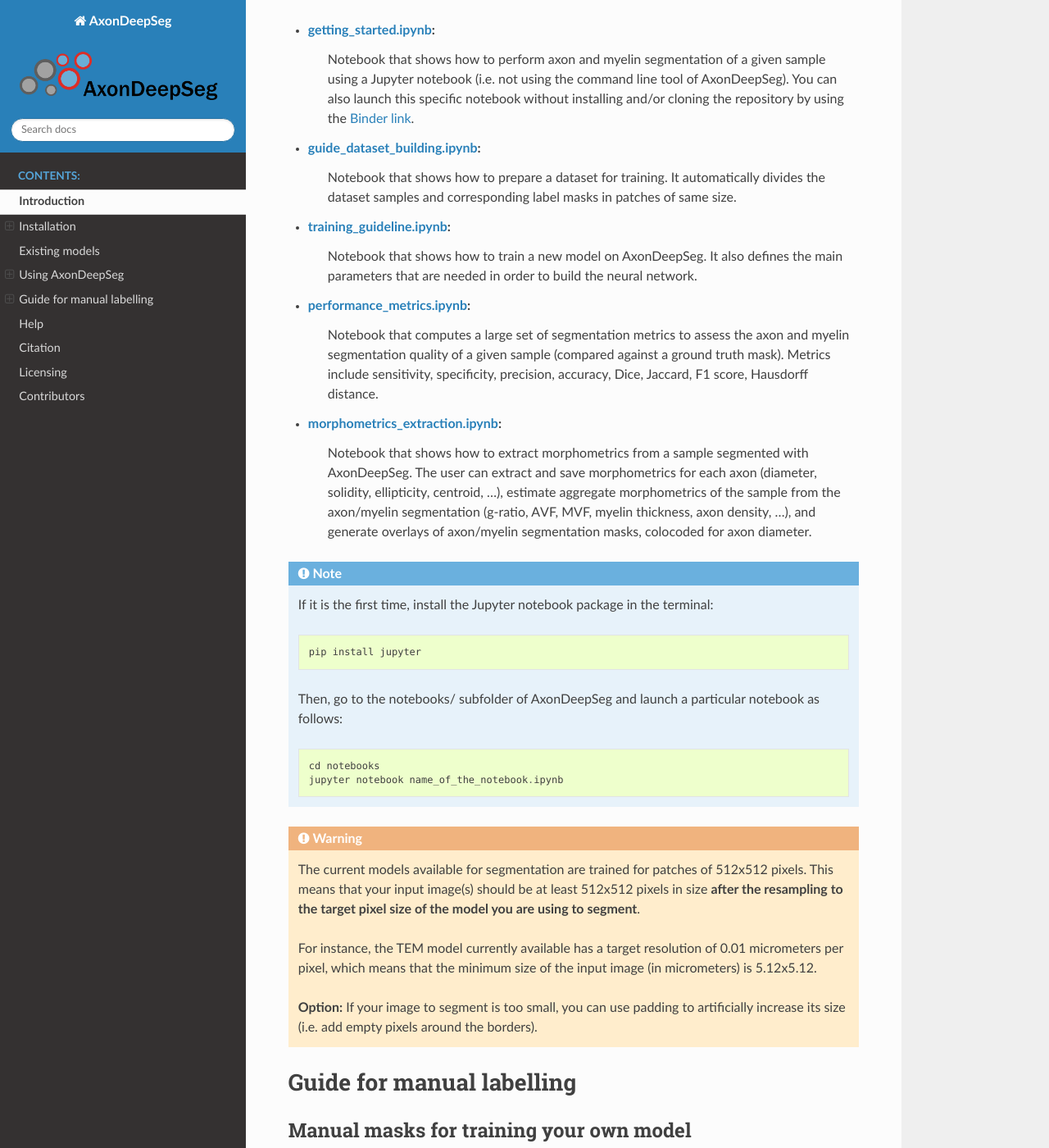
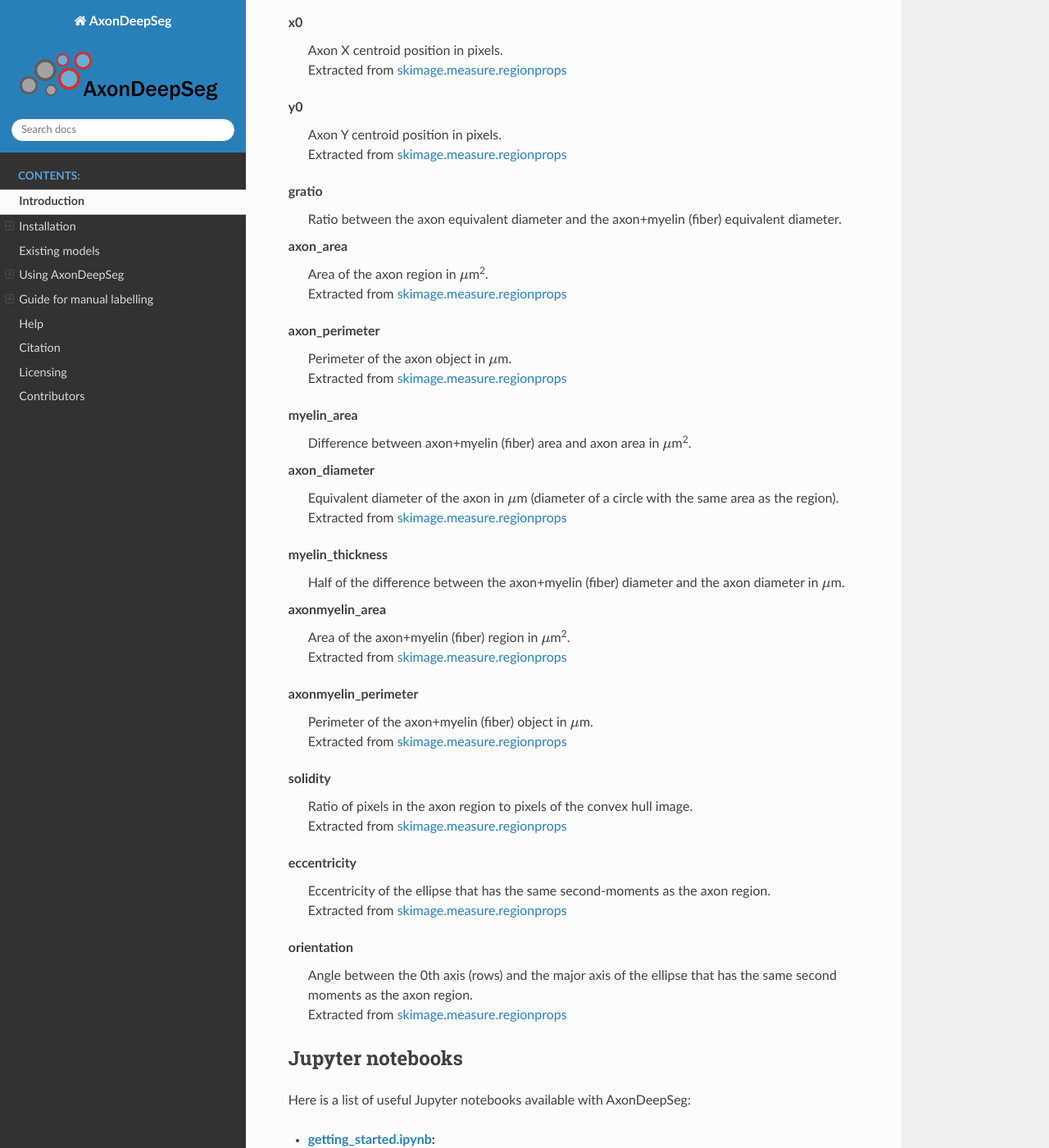
Before and after one commit to axondeepseg/axondeepseg, a Sphinx documentation site: the page built from docs/source/documentation.rst, in a window 1280 px wide and 1400 px high, scrolled down 12208 px. Shown: the whole window at 82% size. Built offline with Sphinx 7.4.7 and the Read the Docs theme 2.0.0, drawn with Linux system fonts in a browser that asks for light colours; some of the changed text lies outside the part shown.

Commit message:
documentation.rst: Add morpho file columns descriptions

```diff
--- a/docs/source/documentation.rst
+++ b/docs/source/documentation.rst
@@ -359,6 +359,49 @@
     ---- pixel_size_in_micrometer.txt
     ---- axon_morphometrics.xlsx
 
+Morphometrics file
+~~~~~~~~~~~~~~~~~~
+
+The resulting **'axon_morphometrics'** file will contain the following columns headings:
+
+x0
+                        | Axon X centroid position in pixels.
+                        | Extracted from `skimage.measure.regionprops <scikit-image https://scikit-image.org/docs/stable/api/skimage.measure.html#regionprops>`_
+y0
+                        | Axon Y centroid position in pixels.
+                        | Extracted from `skimage.measure.regionprops <scikit-image https://scikit-image.org/docs/stable/api/skimage.measure.html#regionprops>`_
+gratio
+                        Ratio between the axon equivalent diameter and the axon+myelin (fiber) equivalent diameter.
+axon_area
+                        | Area of the axon region in :math:`{\mu}`\ m\ :sup:`2`\ .
+                        | Extracted from `skimage.measure.regionprops <scikit-image https://scikit-image.org/docs/stable/api/skimage.measure.html#regionprops>`_
+axon_perimeter
+                        | Perimeter of the axon object in :math:`{\mu}`\ m.
+                        | Extracted from `skimage.measure.regionprops <scikit-image https://scikit-image.org/docs/stable/api/skimage.measure.html#regionprops>`_
+myelin_area
+                        Difference between axon+myelin (fiber) area and axon area in :math:`{\mu}`\ m\ :sup:`2`\ .
+axon_diameter
+                        | Equivalent diameter of the axon in :math:`{\mu}`\ m (diameter of a circle with the same area as the region).
+                        | Extracted from `skimage.measure.regionprops <scikit-image https://scikit-image.org/docs/stable/api/skimage.measure.html#regionprops>`_
+myelin_thickness
+                        Half of the difference between the axon+myelin (fiber) diameter and the axon diameter in :math:`{\mu}`\ m.
+axonmyelin_area
+                        | Area of the axon+myelin (fiber) region in :math:`{\mu}`\ m\ :sup:`2`\ .
+                        | Extracted from `skimage.measure.regionprops <scikit-image https://scikit-image.org/docs/stable/api/skimage.measure.html#regionprops>`_
+axonmyelin_perimeter
+                        | Perimeter of the axon+myelin (fiber) object in :math:`{\mu}`\ m.
+                        | Extracted from `skimage.measure.regionprops <scikit-image https://scikit-image.org/docs/stable/api/skimage.measure.html#regionprops>`_
+solidity
+                        | Ratio of pixels in the axon region to pixels of the convex hull image.
+                        | Extracted from `skimage.measure.regionprops <scikit-image https://scikit-image.org/docs/stable/api/skimage.measure.html#regionprops>`_
+eccentricity
+                        | Eccentricity of the ellipse that has the same second-moments as the axon region.
+                        | Extracted from `skimage.measure.regionprops <scikit-image https://scikit-image.org/docs/stable/api/skimage.measure.html#regionprops>`_
+orientation
+                        | Angle between the 0th axis (rows) and the major axis of the ellipse that has the same second moments as the axon region.
+                        | Extracted from `skimage.measure.regionprops <scikit-image https://scikit-image.org/docs/stable/api/skimage.measure.html#regionprops>`_
+
+
 
 Jupyter notebooks
 -----------------
```
